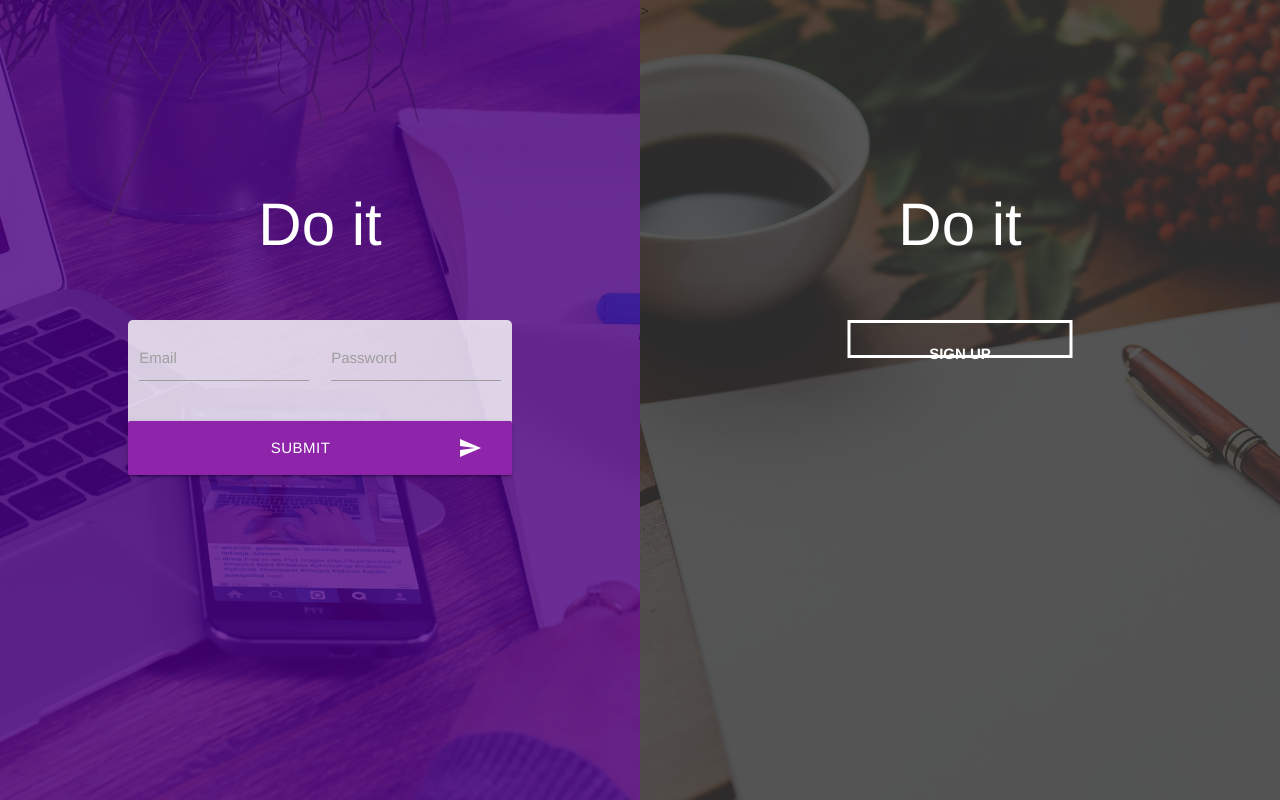
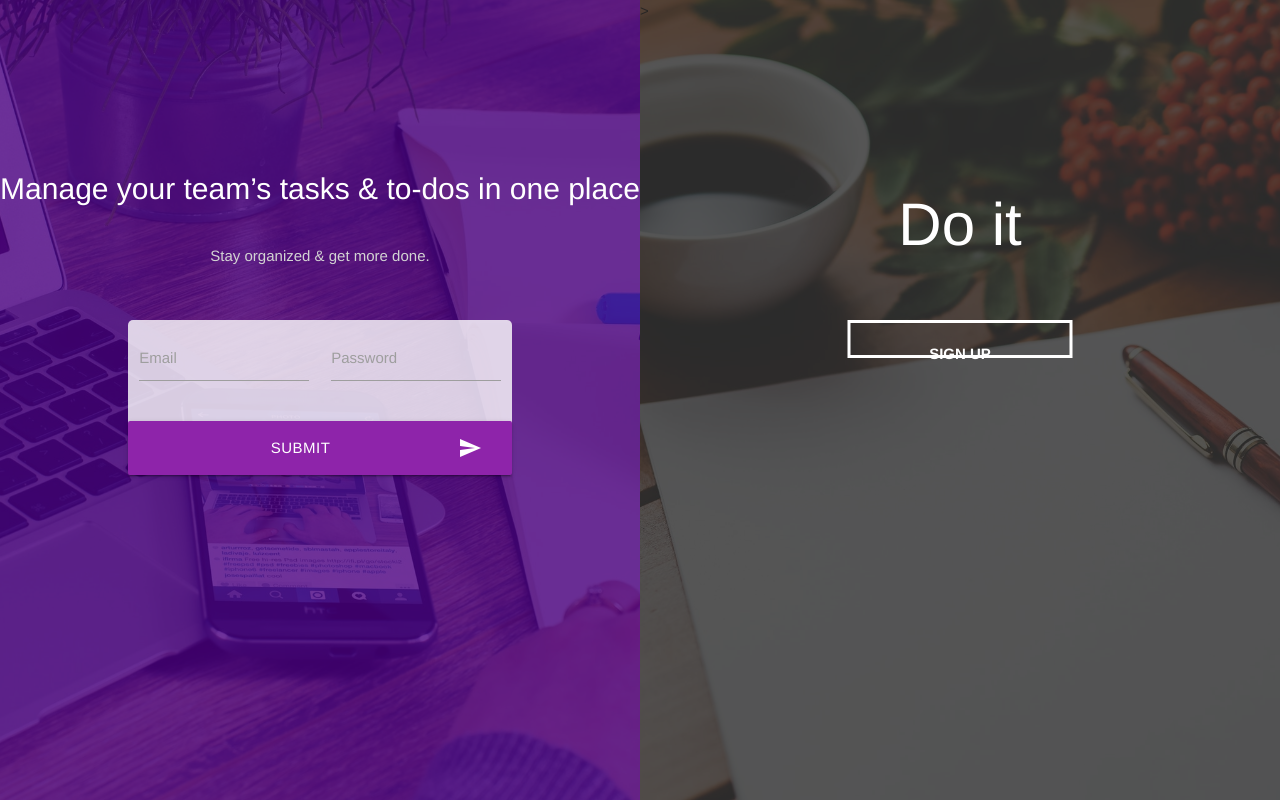
Before and after one commit to jeandremelaria/Do_It-To_Do_List, a website: page src/index.html in a window 1280 px wide. Drawn offline with nearby package versions, Linux system fonts and the light colour scheme; files that its build step writes are made by us from their sources.

Commit message:
Add greating text to div_leftSplit

```diff
--- a/src/css/style.less
+++ b/src/css/style.less
@@ -32,6 +32,7 @@ Last modified:
 //color
 @purple:purple;
 @mediumorchid:#BA55D3;
+@lightGrey:#d3d3d3;
 
 // === === Functions === === //
 
@@ -154,7 +155,7 @@ html, body {
   height: 100%;
   overflow-x:hidden;
 }
-h1 {
+h1, h5, h6 {
   font-size: @fontSize;
   color:#fff;
   position: absolute;
@@ -162,6 +163,15 @@ h1 {
   top:20%;
   transform:translateX(-50%);
   white-space: nowrap;
+}
+
+h5 {
+  font-size: (@fontSize - 2rem);
+}
+h6 {
+  top:30%;
+  font-size: (@fontSize - 3rem);
+  color:@lightGrey;
 }
 // === === Media queries === === //
 @media(max-width: 800px) {
--- a/src/index.html
+++ b/src/index.html
@@ -47,9 +47,12 @@ Last modified:
         <!-- /preloader -->
 
         <div class="split div__leftSplit">
-            <div class="logo logo--color">
-                <h1>Do it</h1>
+            <!-- Greating text -->
+            <div class="greatingText">
+                <h5>Manage your team’s tasks &amp; to-dos in one place</h5>
+                <h6>Stay organized &amp; get more done.</h6>
             </div>
+            <!-- /Greating text -->
 
             <!-- Sign in Form -->
             <form action="#" class="formSignIn">
```
Also changed, not shown: build/css/main.css, build/index.html, src/css/style.css.
